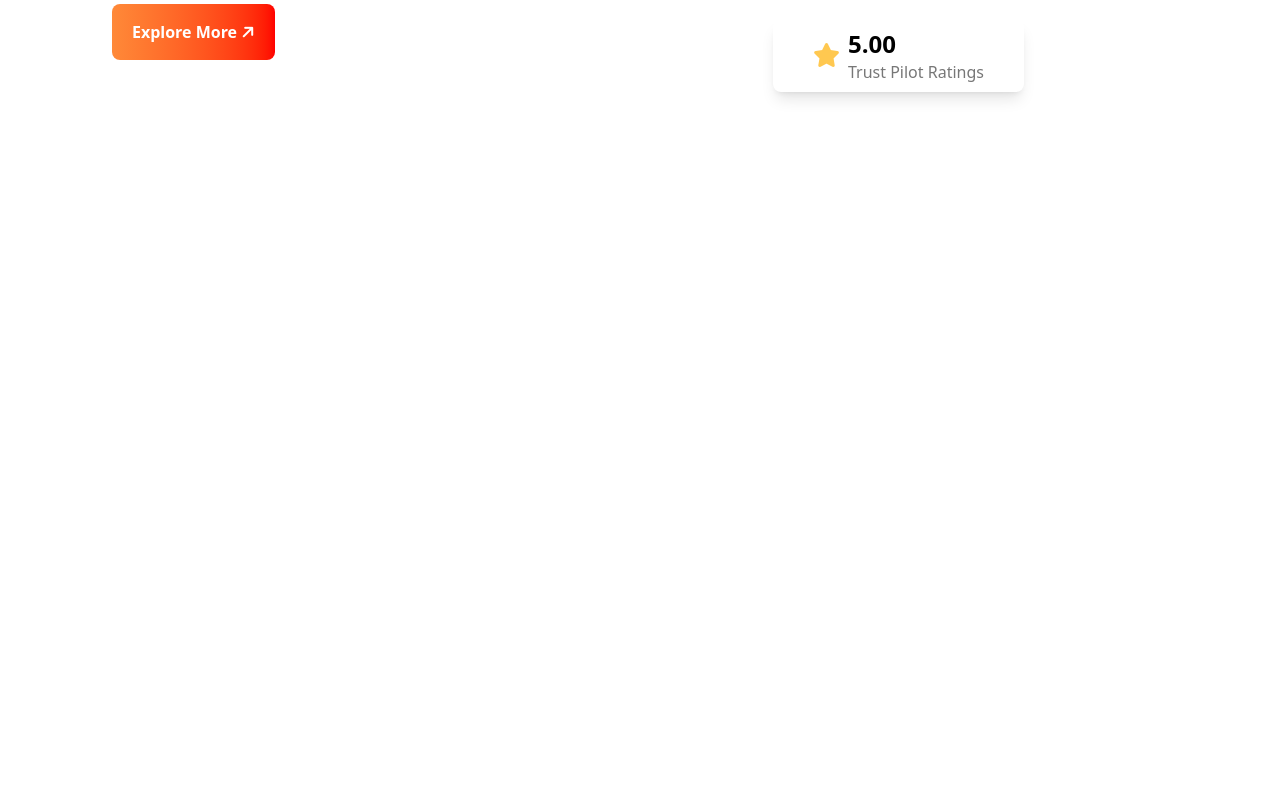
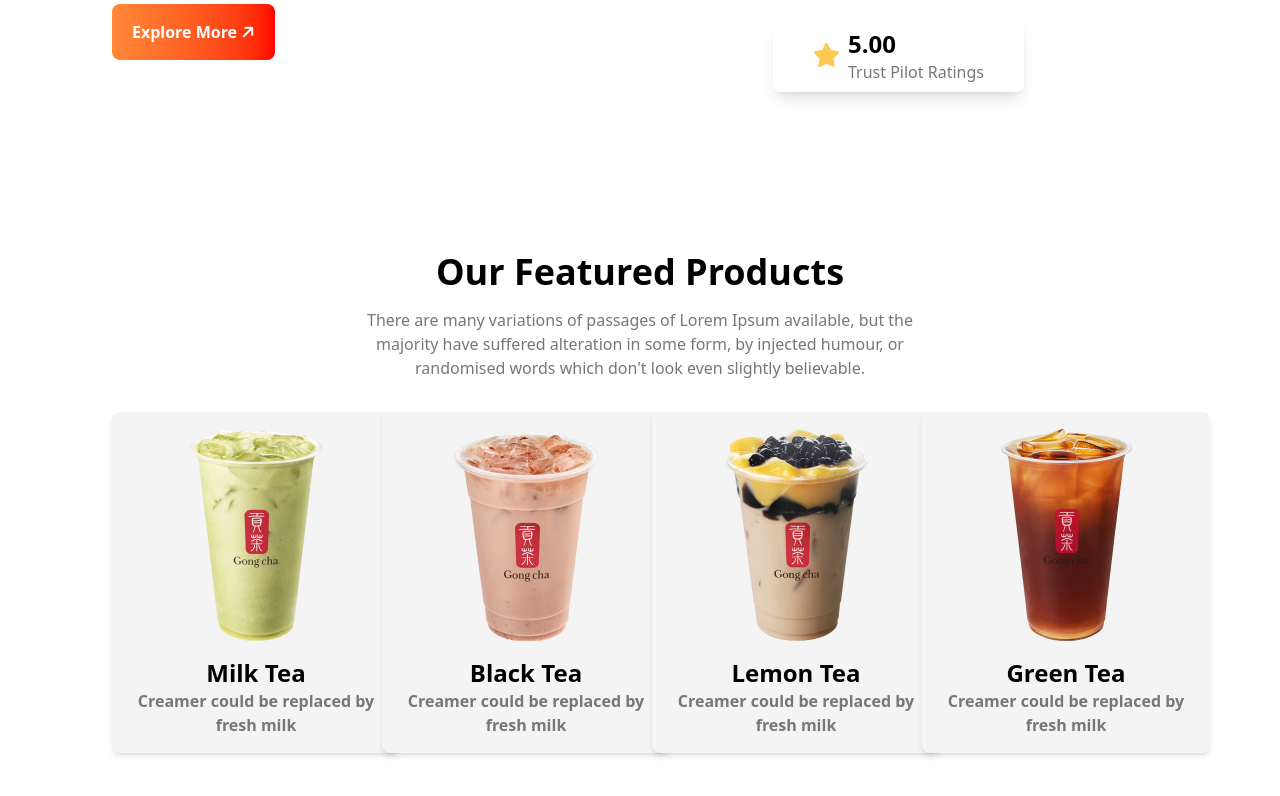
Before and after one commit to Nayem7890/tea-house-using-tailwind, a plain HTML site: page index.html in a window 1280 px wide. Shown: the part 420-1216 px from the top of the page. Before the commit the page ends 800 px from the top, so only its background shows below. Drawn offline with nearby package versions, Linux system fonts and the light colour scheme.

Commit message:
featured products done

```diff
--- a/index.html
+++ b/index.html
@@ -27,7 +27,7 @@
 <body>
     <!-- Main Content -->
      <main class="max-w-screen-2xl mx-auto px-16 lg:px-28">
-        <header class="flex pt-10 mb-20 gap-22">
+        <header class="lg:flex pt-10 mb-20 gap-22">
             <!-- Text Content -->
              <div>
                  <h1 class="text-5xl md:text-7xl">It's good <br>
@@ -52,6 +52,47 @@ tea time at The <br> Tea House</h1>
               </div>
 
         </header>
+
+        <section class="py-8 lg:py-28">
+          <!-- Title -->
+           <div class="text-center mb-8">
+            <h1 class="text-3xl md:text-4xl font-bold mb-4">Our Featured Products</h1>
+            <p class="text-[#777777] max-w-xl mx-auto">There are many variations of passages of Lorem Ipsum available, but the majority have suffered alteration in some form, by injected humour, or randomised words which don't look even slightly believable. </p>
+           </div>
+           <!-- Grid Cards -->
+            <div class="grid md:grid-cols-2 lg:grid-cols-4 grid-cols-1 text-center gap-6">
+              <!-- product card -->
+               <div class="rounded-lg shadow-md bg-[#F4F4F4] overflow-hidden w-2xs">
+                <img class="mx-auto pt-4" src="images/tea-1.png" alt="">
+                <div class="p-4">
+                  <h2 class="text-2xl font-extrabold">Milk Tea</h2>
+                <p class="font-bold text-[#777777]">Creamer could be replaced by fresh milk</p>
+                </div>
+               </div>
+               <div class="rounded-lg shadow-md bg-[#F4F4F4] overflow-hidden w-2xs">
+                <img class="mx-auto pt-4" src="images/tea-2.png" alt="">
+                <div class="p-4">
+                  <h2 class="text-2xl font-extrabold">Black Tea</h2>
+                <p class="font-bold text-[#777777]">Creamer could be replaced by fresh milk</p>
+                </div>
+               </div>
+               <div class="rounded-lg shadow-md bg-[#F4F4F4] overflow-hidden w-2xs">
+                <img class="mx-auto pt-4" src="images/tea-3.png" alt="">
+                <div class="p-4">
+                  <h2 class="text-2xl font-extrabold">Lemon Tea</h2>
+                <p class="font-bold text-[#777777]">Creamer could be replaced by fresh milk</p>
+                </div>
+               </div>
+               <div class="rounded-lg shadow-md bg-[#F4F4F4] overflow-hidden w-2xs">
+                <img class="mx-auto pt-4" src="images/tea-4.png" alt="">
+                <div class="p-4">
+                  <h2 class="text-2xl font-extrabold">Green Tea</h2>
+                <p class="font-bold text-[#777777]">Creamer could be replaced by fresh milk</p>
+                </div>
+               </div>
+
+            </div>
+        </section>
      </main>
 
 </body>
```
